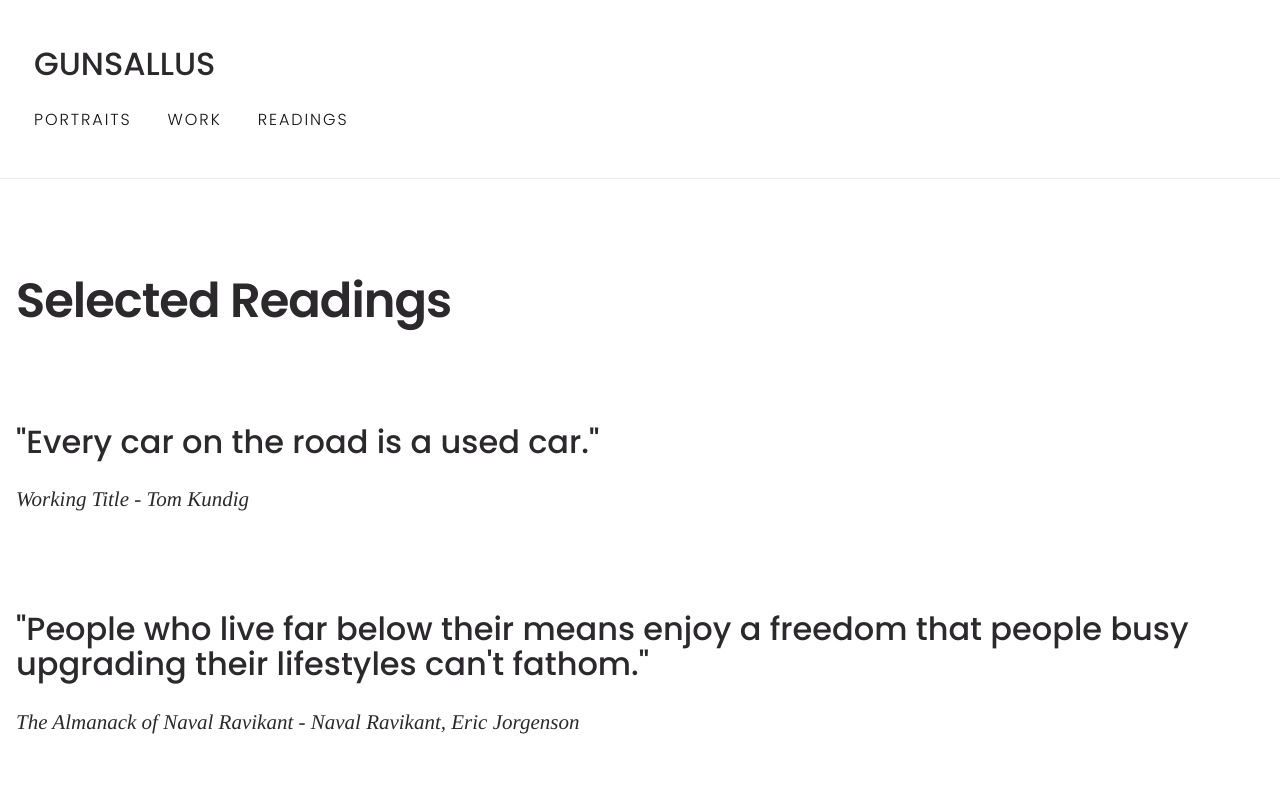
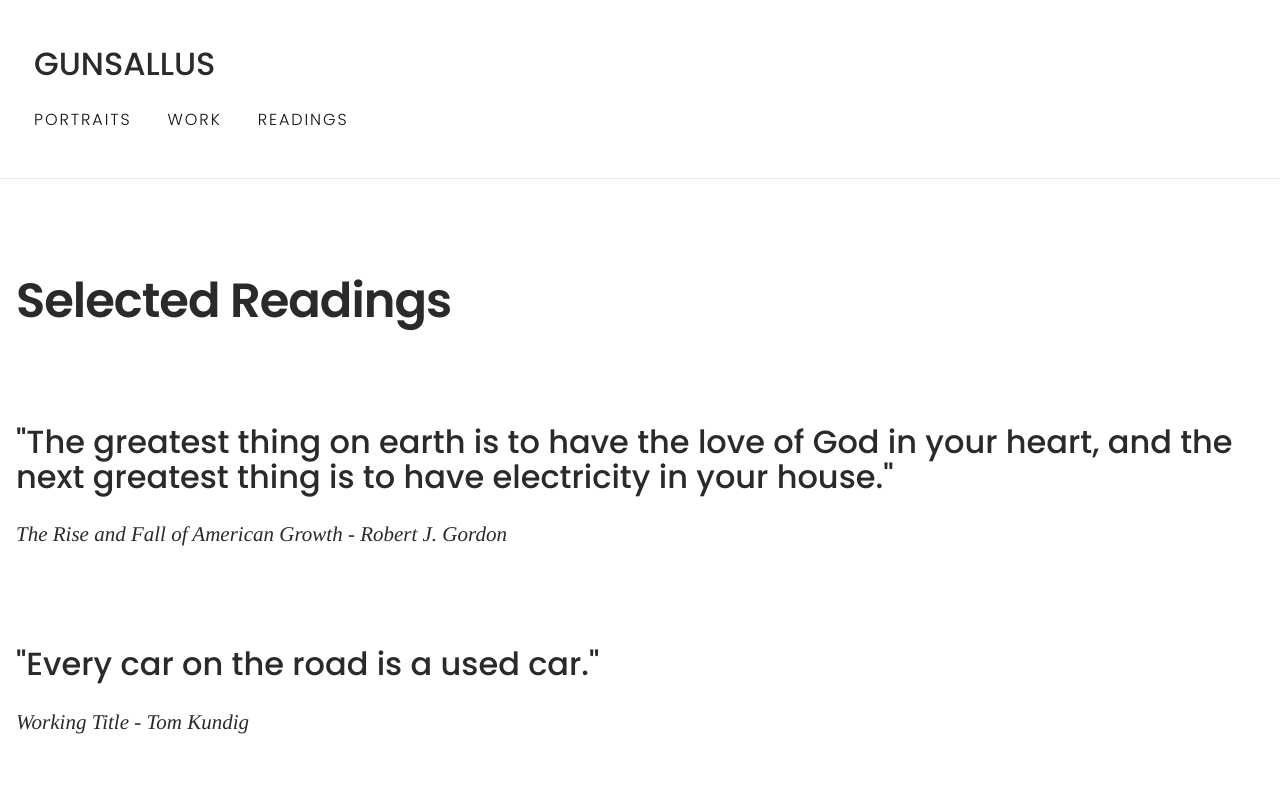
Before and after one commit to levigunz/levigunsallus.com, a SvelteKit app: page /shelf in a window 1280 px wide. Shown: the top 800 px of the page. Built offline with nearby package versions, Linux system fonts and the light colour scheme.

Commit message:
Add rise and fall of american growth quote

```diff
--- a/src/quotes.ts
+++ b/src/quotes.ts
@@ -4,6 +4,10 @@ type Quote = {
 }
 
 const quotes: Array<Quote> = [
+    {
+        text: "The greatest thing on earth is to have the love of God in your heart, and the next greatest thing is to have electricity in your house.",
+        citation: "The Rise and Fall of American Growth - Robert J. Gordon"
+    },
     {
         text: "Every car on the road is a used car.",
         citation: "Working Title - Tom Kundig"
```
